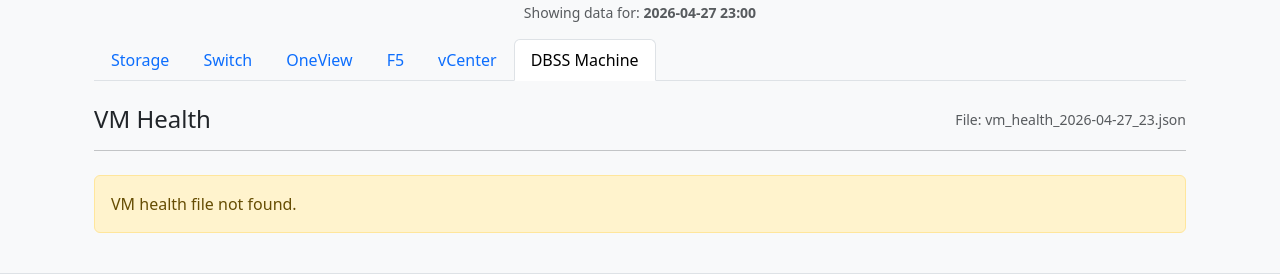
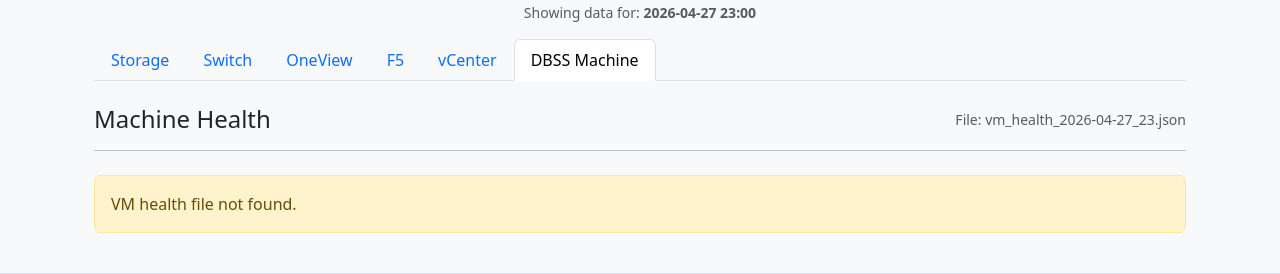
Before and after one commit to bantify/Django_healthcheck, a Django app: page / in a window 1280 px wide, after a click on "DBSS Machine". Shown: the part 235-509 px from the top of the page. Run offline with Django 5.2, Linux system fonts and the light colour scheme; the visitor is signed in with stand-in values (Sample User, id 1); some libraries are stand-ins or nearby versions.

Commit message:
commit all from pycharm

```diff
--- a/templates/healthcheck/home.html
+++ b/templates/healthcheck/home.html
@@ -764,7 +764,7 @@
             <div class="tab-pane fade" id="vm" role="tabpanel">
 
                 <div class="d-flex justify-content-between align-items-center mb-3">
-                    <h4 class="mb-0">VM Health</h4>
+                    <h4 class="mb-0">Machine Health</h4>
                     <span class="text-muted small">File: {{ vm_file }}</span>
                 </div>
                 <hr class="mb-4">
```
